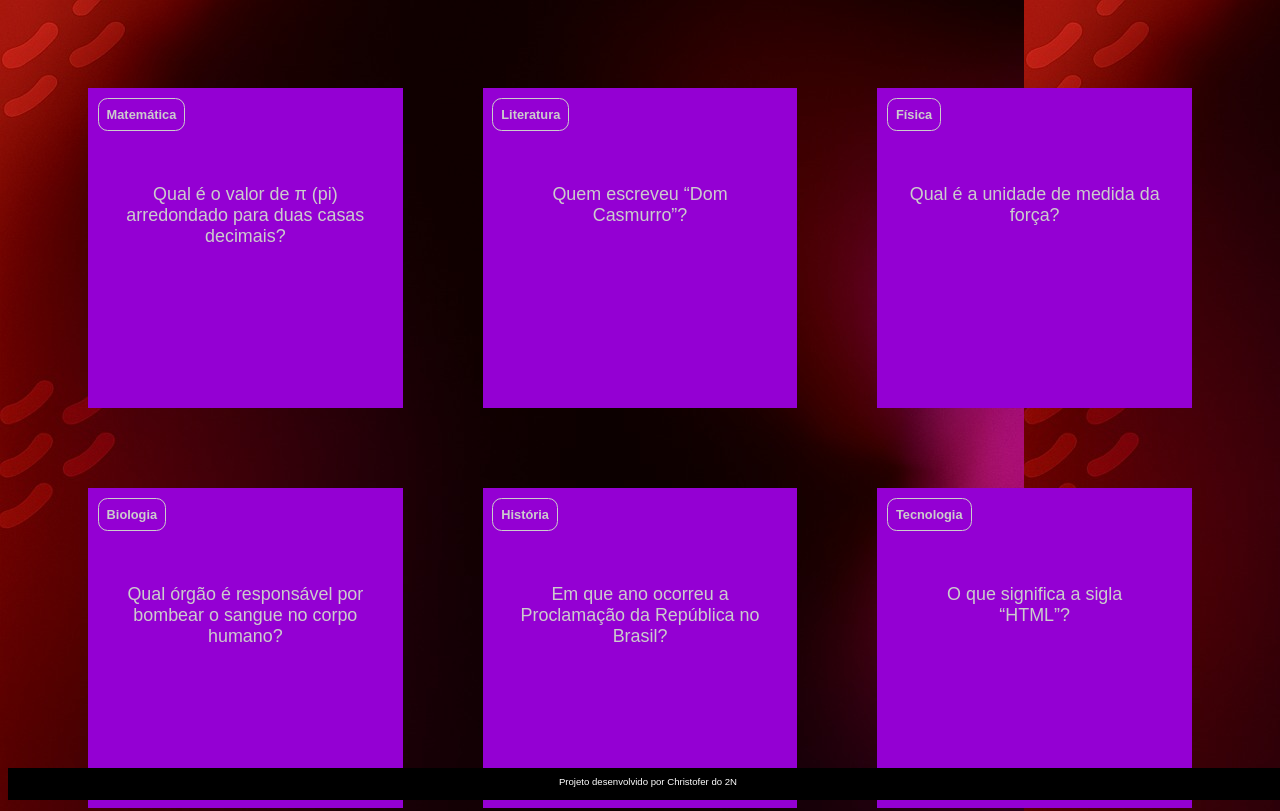
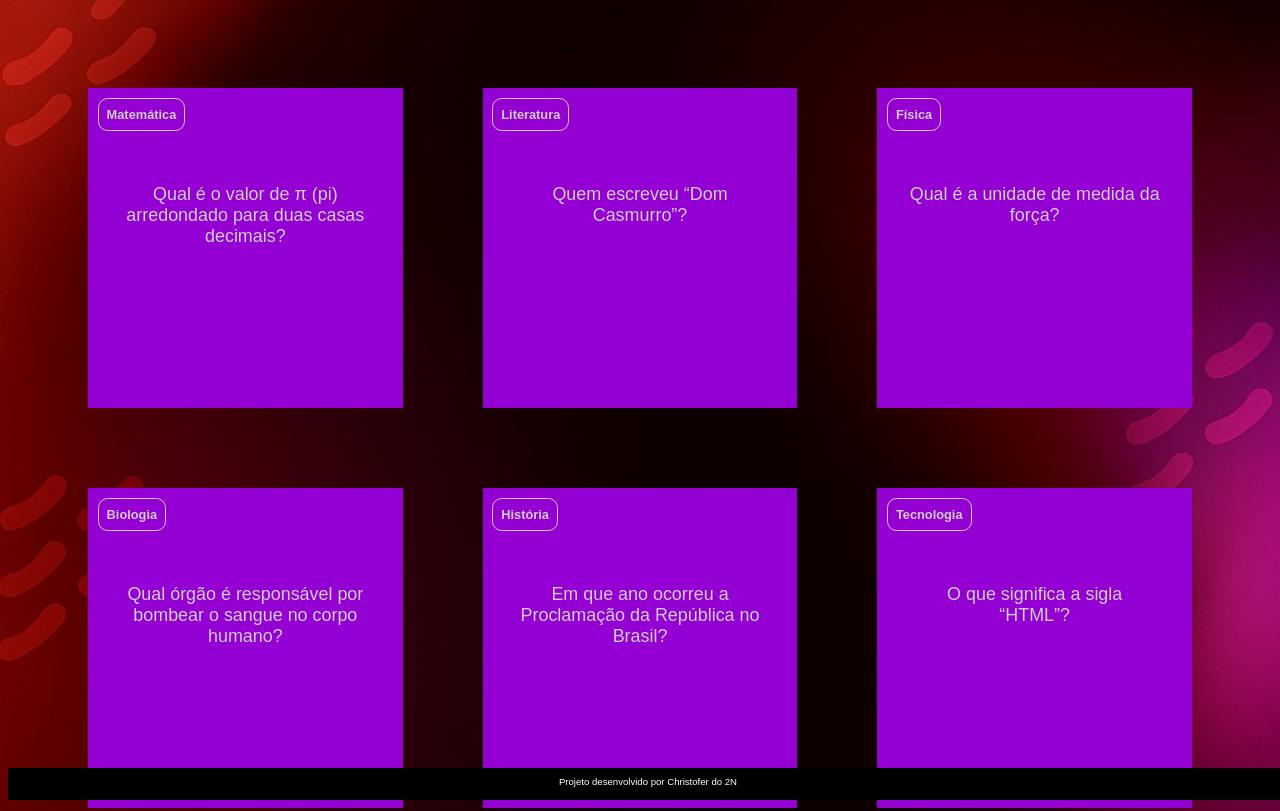
Before and after one commit to euchrisgab/Flash-cards, a plain HTML site: page index.html in a window 1280 px wide. Shown: the top 811 px of the page. Drawn offline with Linux system fonts and the light colour scheme.

Commit message:
Update style.css

```diff
--- a/style.css
+++ b/style.css
@@ -5,7 +5,8 @@
 }
 
 body {
-    background: url('IMG-20250528-WA0105.jpg');
+    background: url('IMG-20250528-WA0105.jpg') no-repeat center center fixed;
+    background-size: cover;
     font-family: "Bai Jamjuree", Arial, Helvetica, sans-serif;
 
 }
```
